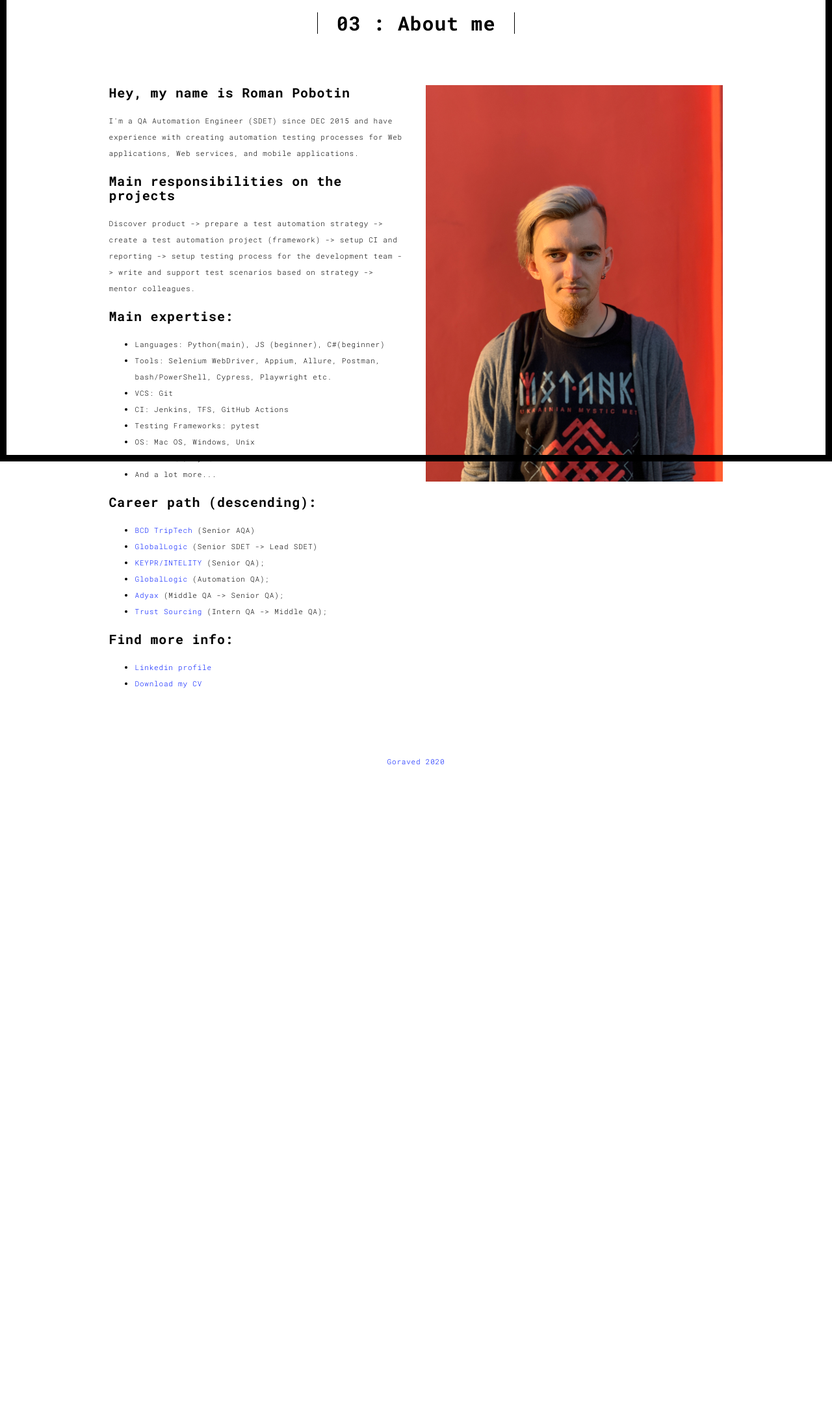
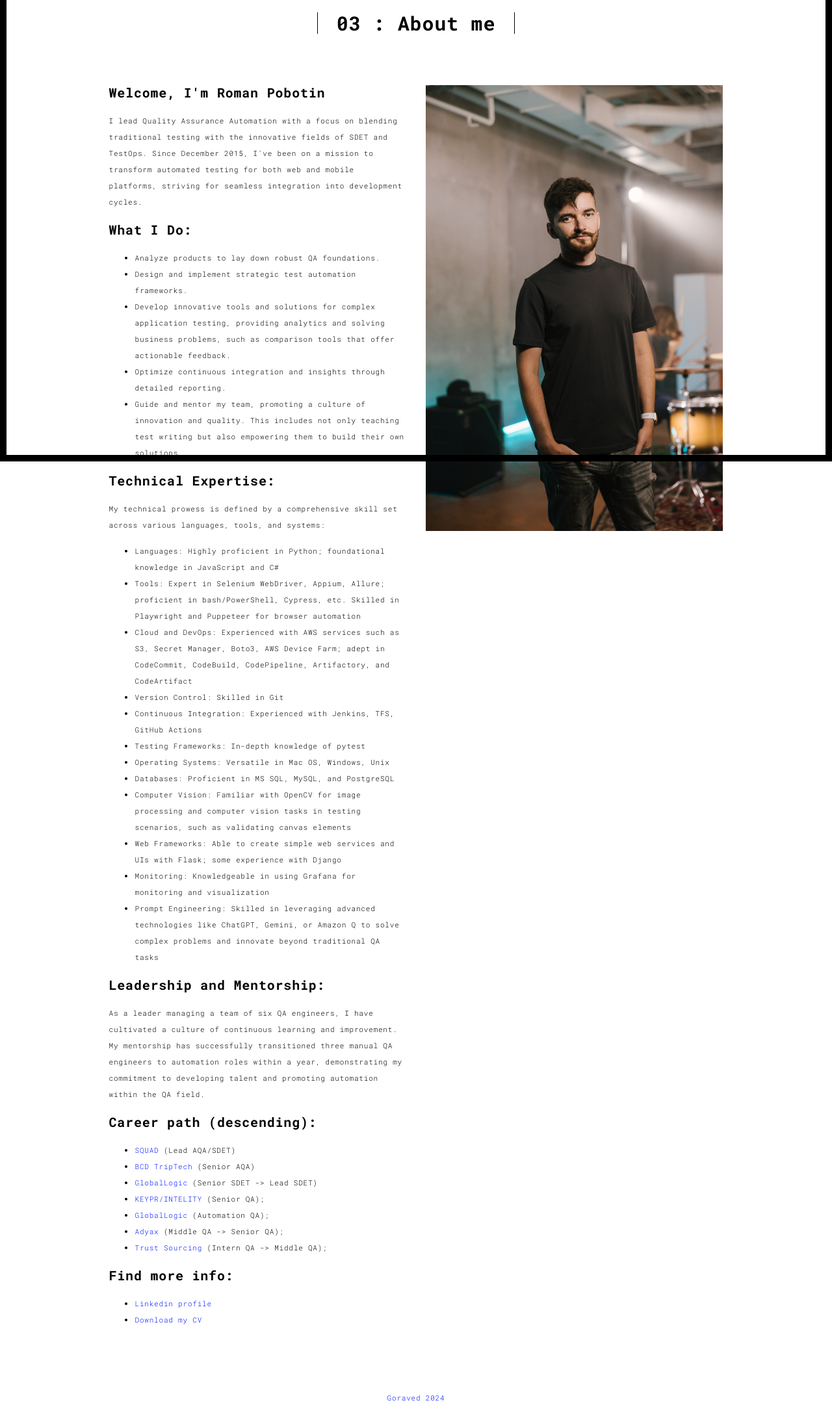
Before and after one commit to Goraved/portfolio_flask, a Flask app: page /about in a window 1280 px wide. Shown: the part 90-2278 px from the top of the page at 65% size. Before the commit the page ends 1267 px from the top, so only its background shows below. Run offline with Flask 3, Linux system fonts and the light colour scheme; some libraries are stand-ins or nearby versions.

Commit message:
Update about.html and CV.pdf

```diff
--- a/templates/about.html
+++ b/templates/about.html
@@ -65,33 +65,70 @@
                     <div class="col-md-10 col-md-offset-1">
                         <div class="row">
                             <div class="col-xs-12 col-md-6">
-                                <h3>Hey, my name is Roman Pobotin</h3>
-                                <p>I'm a QA Automation Engineer (SDET) since DEC 2015 and have experience with creating
-                                    automation testing processes for Web applications, Web services, and mobile
-                                    applications.</p>
-                                <h3>Main responsibilities on the projects</h3>
-                                <p>Discover product -> prepare a test automation strategy -> create a test automation
-                                    project (framework) -> setup CI and reporting -> setup testing process for the
-                                    development team -> write and support test scenarios
-                                    based on strategy -> mentor colleagues.</p>
-                                <h3>Main expertise:</h3>
-                                <p>
+                                <h3>Welcome, I'm Roman Pobotin</h3>
+                                <p>I lead Quality Assurance Automation with a focus on blending traditional testing with
+                                    the innovative fields of SDET and TestOps. Since December 2015, I've been on a
+                                    mission to transform automated testing for both web and mobile platforms, striving
+                                    for seamless integration into development cycles.</p>
+
+                                <h3>What I Do:</h3>
                                 <ul>
-                                    <li>Languages: Python(main), JS (beginner), C#(beginner)</li>
-                                    <li>Tools: Selenium WebDriver, Appium, Allure, Postman, bash/PowerShell, Cypress,
-                                        Playwright etc.
+                                    <li>Analyze products to lay down robust QA foundations.</li>
+                                    <li>Design and implement strategic test automation frameworks.</li>
+                                    <li>Develop innovative tools and solutions for complex application testing,
+                                        providing analytics and solving business problems, such as comparison tools that
+                                        offer actionable feedback.
                                     </li>
-                                    <li>VCS: Git</li>
-                                    <li>CI: Jenkins, TFS, GitHub Actions</li>
-                                    <li>Testing Frameworks: pytest</li>
-                                    <li>OS: Mac OS, Windows, Unix</li>
-                                    <li>DB: MS SQL, MySQL</li>
-                                    <li>And a lot more...</li>
+                                    <li>Optimize continuous integration and insights through detailed reporting.</li>
+                                    <li>Guide and mentor my team, promoting a culture of innovation and quality. This
+                                        includes not only teaching test writing but also empowering them to build their
+                                        own solutions.
+                                    </li>
                                 </ul>
-                                </p>
+
+                                <h3>Technical Expertise:</h3>
+                                <p>My technical prowess is defined by a comprehensive skill set across various
+                                    languages, tools, and systems:</p>
+                                <ul>
+                                    <li>Languages: Highly proficient in Python; foundational knowledge in JavaScript and
+                                        C#
+                                    </li>
+                                    <li>Tools: Expert in Selenium WebDriver, Appium, Allure; proficient in
+                                        bash/PowerShell, Cypress, etc. Skilled in Playwright and Puppeteer for browser
+                                        automation
+                                    </li>
+                                    <li>Cloud and DevOps: Experienced with AWS services such as S3, Secret Manager,
+                                        Boto3, AWS Device Farm; adept in CodeCommit, CodeBuild, CodePipeline,
+                                        Artifactory, and CodeArtifact
+                                    </li>
+                                    <li>Version Control: Skilled in Git</li>
+                                    <li>Continuous Integration: Experienced with Jenkins, TFS, GitHub Actions</li>
+                                    <li>Testing Frameworks: In-depth knowledge of pytest</li>
+                                    <li>Operating Systems: Versatile in Mac OS, Windows, Unix</li>
+                                    <li>Databases: Proficient in MS SQL, MySQL, and PostgreSQL</li>
+                                    <li>Computer Vision: Familiar with OpenCV for image processing and computer vision
+                                        tasks in testing scenarios, such as validating canvas elements
+                                    </li>
+                                    <li>Web Frameworks: Able to create simple web services and UIs with Flask; some
+                                        experience with Django
+                                    </li>
+                                    <li>Monitoring: Knowledgeable in using Grafana for monitoring and visualization</li>
+                                    <li>Prompt Engineering: Skilled in leveraging advanced technologies like ChatGPT,
+                                        Gemini, or Amazon Q to solve complex problems and innovate beyond traditional QA
+                                        tasks
+                                    </li>
+                                </ul>
+                                <h3>Leadership and Mentorship:</h3>
+                                <p>As a leader managing a team of six QA engineers, I have cultivated a culture of
+                                    continuous learning and improvement. My mentorship has successfully transitioned
+                                    three manual QA engineers to automation roles within a year, demonstrating my
+                                    commitment to developing talent and promoting automation within the QA field.</p>
+
                                 <h3>Career path (descending):</h3>
                                 <p>
                                 <ul>
+                                    <li><a href="https://squad.ua/" target="_blank">SQUAD</a> (Lead AQA/SDET)
+                                    </li>
                                     <li><a href="https://bcdtriptech.peopleforce.io/careers" target="_blank">BCD
                                         TripTech</a> (Senior AQA)
                                     </li>
@@ -127,7 +164,7 @@
                             </div>
                             <div class="col-xs-12 col-md-6">
                                 <h3>
-                                    <img src="./static/assets/images/profil1.jpg" class="img-responsive" alt="">
+                                    <img src="./static/assets/images/avatar.JPG" class="img-responsive" alt="">
                                 </h3>
                             </div>
                         </div>
@@ -145,10 +182,7 @@
     <div class="container">
         <div class="row">
             <div class="col-xs-12">
-                <!--                <p>© UNTITLED | Website created with <a href="http://www.mashup-template.com/"-->
-                <!--                                                        title="Create website with free html template">Mashup-->
-                <!--                    Template</a>/<a href="https://www.unsplash.com/" title="Beautiful Free Images">Unsplash</a></p>-->
-                <p><a href="https://github.com/Goraved" title="GitHub profile" target="_blank">Goraved 2020</a></p>
+                <p><a href="https://github.com/Goraved" title="GitHub profile" target="_blank">Goraved 2024</a></p>
             </div>
         </div>
     </div>
@@ -158,11 +192,6 @@
     document.addEventListener("DOMContentLoaded", function (event) {
        navActivePage();
     });
-
-
-
-
-
 
 
 </script>
@@ -179,11 +208,6 @@
     ga('send', 'pageview');
 
 
-
-
-
-
-
 </script>
 
 <script type="text/javascript" src="{{ url_for('static', filename='main.70a66962.js') }}"></script>
```
Also changed, not shown: static/assets/images/avatar.JPG (added), static/assets/images/profil1.jpg (deleted), 1 other file. Lines whose indentation alone changed are shown as unchanged.
